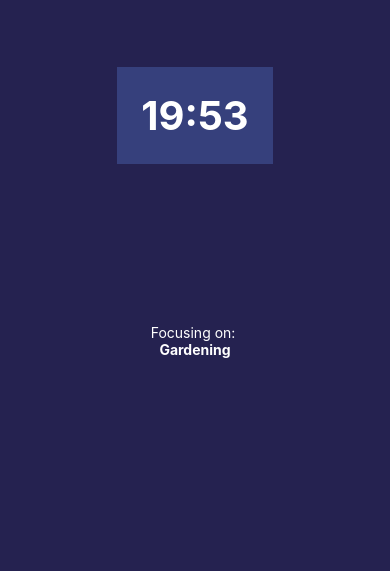
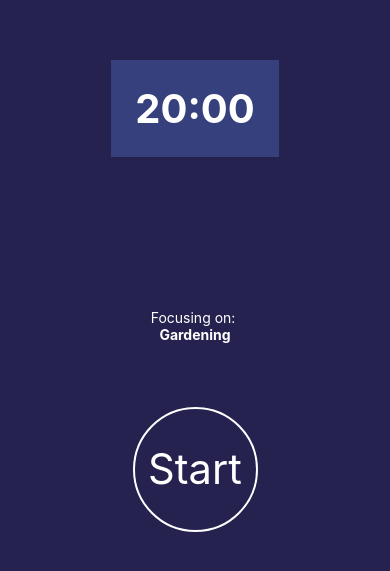
Before and after one commit to badjatya/FocusTimeApp, a React Native app: screen / in a window 390 px wide. Shown: the part 101-672 px from the top of the page. Built offline with nearby package versions, Linux system fonts and the light colour scheme.

Commit message:
Countdown start and pause button

```diff
--- a/App/components/UI/Countdown.js
+++ b/App/components/UI/Countdown.js
@@ -39,11 +39,14 @@
 
   // Using useEffect
   useEffect(() => {
+    if (isPaused) {
+      return;
+    }
     interval.current = setInterval(countDown, 1000);
 
     // Clearing
     return () => clearInterval(interval.current);
-  }, []);
+  }, [isPaused]);
 
   return (
     <Text style={styles.text}>
--- a/App/features/Timer/Timer.js
+++ b/App/features/Timer/Timer.js
@@ -1,8 +1,9 @@
-import React from "react";
+import React, { useState } from "react";
 import { StyleSheet, Text, View } from "react-native";
 
 // IMPORTING Components
 import Countdown from "../../components/UI/Countdown";
+import RoundedButton from "../../components/UI/RoundedButton";
 
 // IMPORTING Colors
 import Colors from "../../constants/Colors";
@@ -11,15 +12,25 @@
 import { fontSize, spacing } from "../../constants/sizes";
 
 const Timer = ({ focusSubject }) => {
+  // State
+  const [isStarted, setIsStarted] = useState(false);
   return (
     <View style={styles.container}>
       <View style={styles.countdown}>
-        <Countdown />
+        <Countdown isPaused={!isStarted} />
       </View>
 
       <View style={styles.taskContainer}>
         <Text style={styles.title}>Focusing on: </Text>
         <Text style={styles.task}>{focusSubject}</Text>
+      </View>
+
+      <View style={styles.buttonContainer}>
+        {isStarted ? (
+          <RoundedButton title="Pause" onPress={() => setIsStarted(false)} />
+        ) : (
+          <RoundedButton title="Start" onPress={() => setIsStarted(true)} />
+        )}
       </View>
     </View>
   );
@@ -48,4 +59,10 @@
     justifyContent: "center",
     alignItems: "center",
   },
+  buttonContainer: {
+    flex: 0.3,
+    justifyContent: "center",
+    alignItems: "center",
+    padding: 15,
+  },
 });
```
